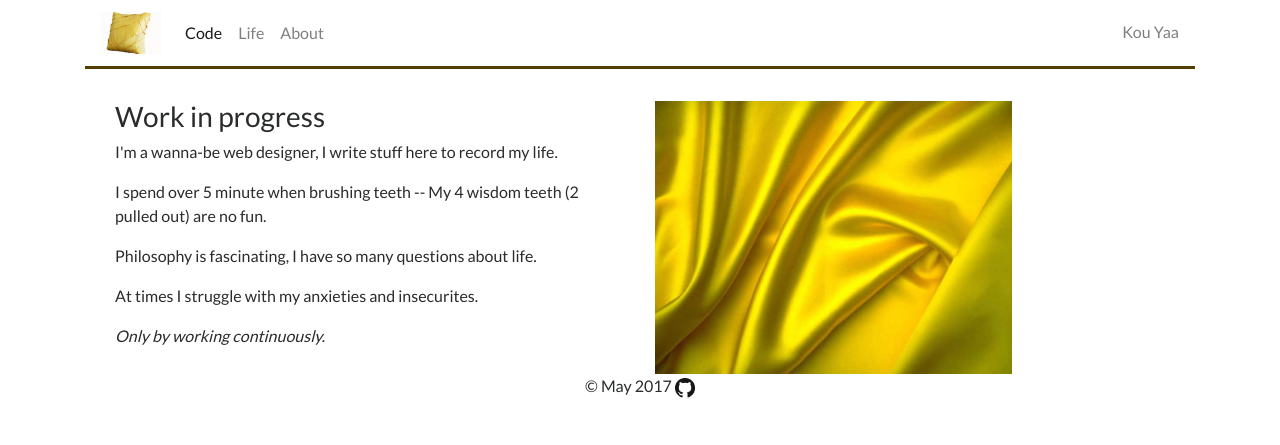
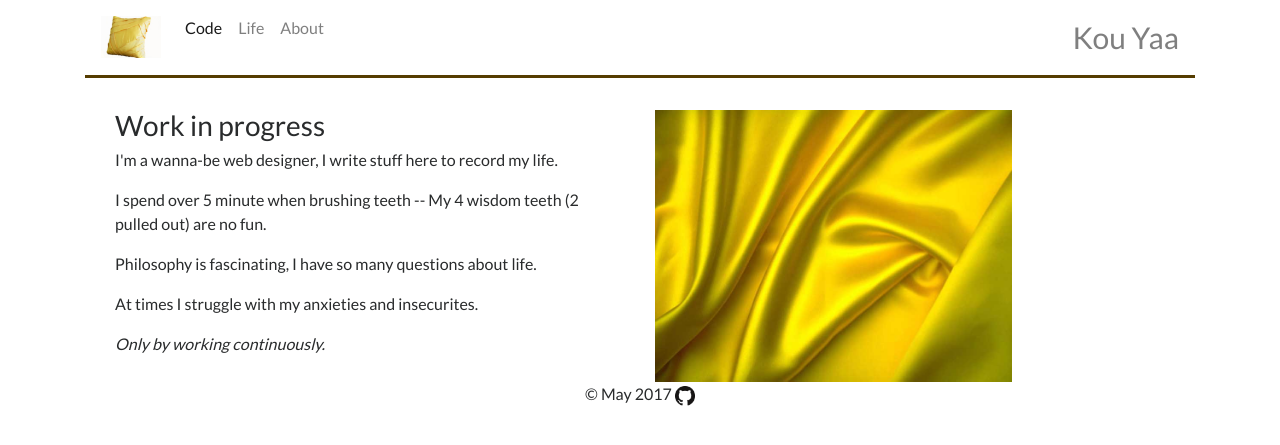
Before and after one commit to yinkouya/yinkouya.github.io, a Jekyll site: the page built from about.html, in a window 1280 px wide. Shown: the top 445 px of the page. Built offline with Jekyll 4.4.1, drawn with Linux system fonts in a browser that asks for light colours; nearby versions of some CDN libraries.

Commit message:
Update style.css

```diff
--- a/assets/style.css
+++ b/assets/style.css
@@ -14,7 +14,7 @@ img.brand {
   border-bottom-color: #553C00;
 }
 
-.nav-text {
+.navbar-text {
   font-size: 30px;
 }
 
```
